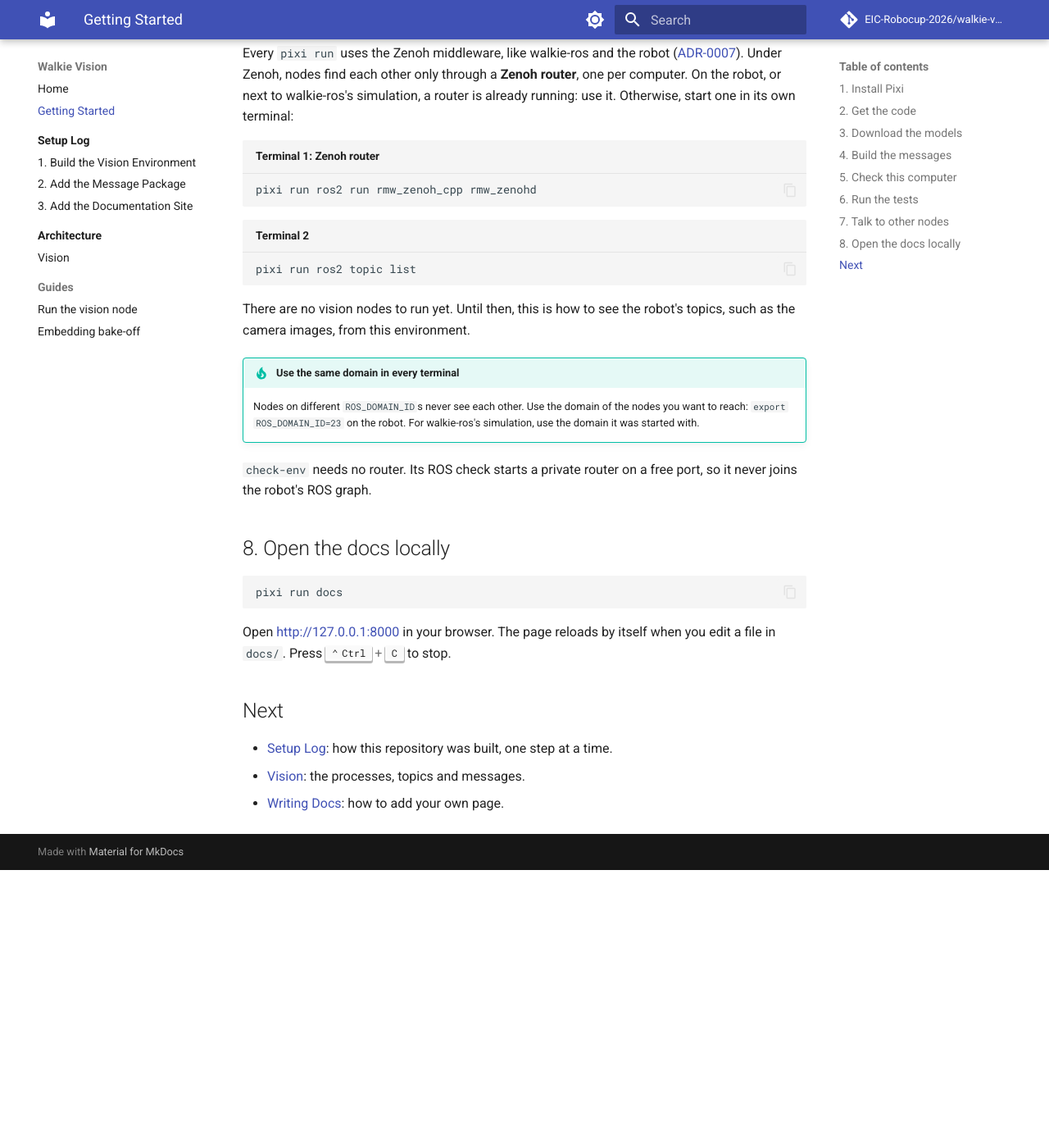
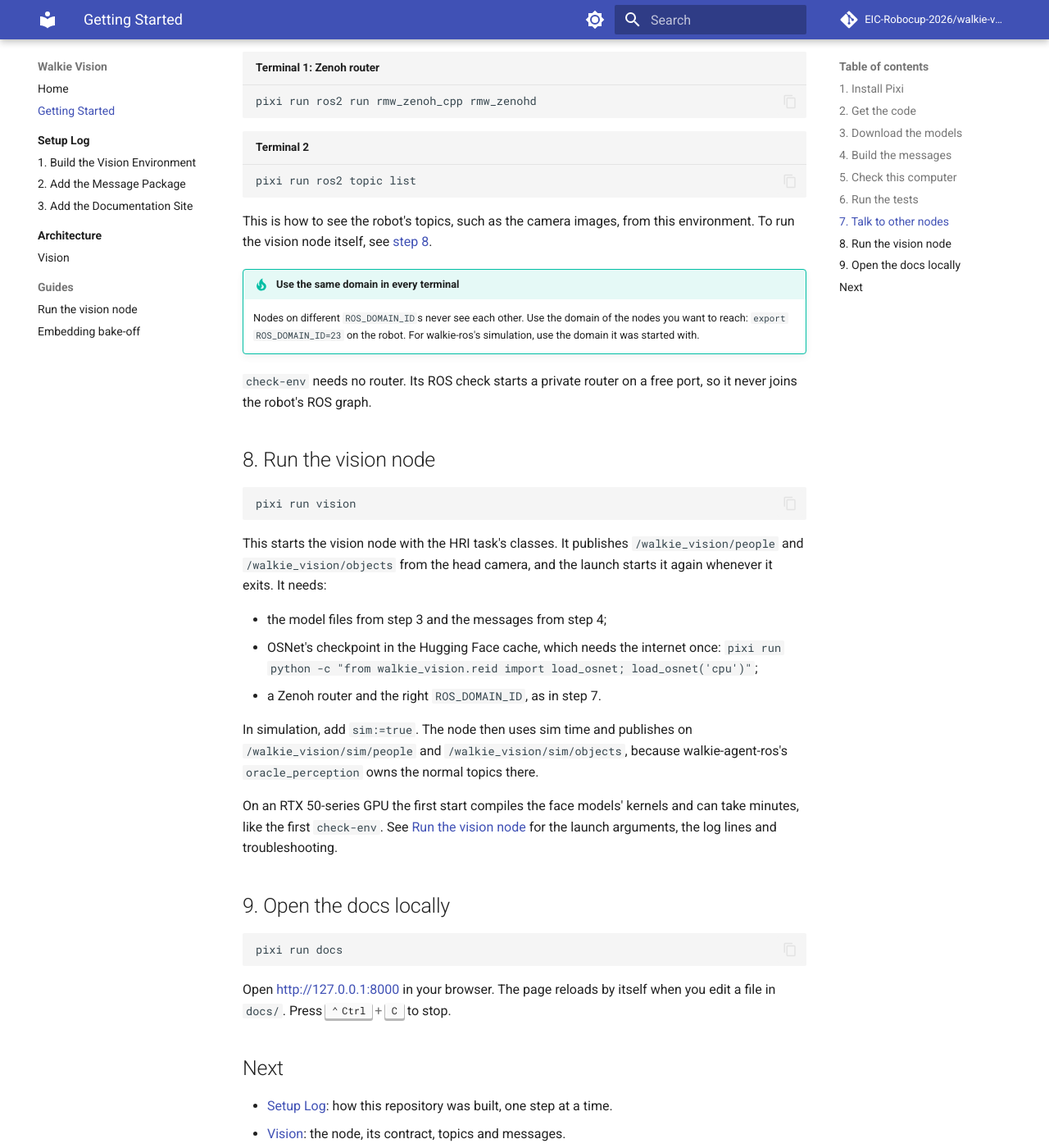
Before and after one commit to EIC-Robocup-2026/walkie-vision, an MkDocs documentation site: the page built from docs/getting-started.md, in a window 1280 px wide and 1400 px high, scrolled down 2399 px. Shown: the whole window at 82% size. Built offline with MkDocs 1.6.1 and Material for MkDocs 9.7.7, drawn with Linux system fonts in a browser that asks for light colours; comment, search, counter and statistics services are not loaded; before the commit the page ends 3460 px from its top, so only the background shows below that; some of the changed text lies outside the part shown.

Commit message:
docs: show how to run the vision node and record c11 and c12
README, the home page and Getting Started say how to run the node, and
drop the "not written yet" and "not on GitHub" notes. The setup log marks
its two-process background as superseded, and lists c11 and c12 with
their results on the RTX 2060. The bake-off guide says walkie-database
migration 0002 is merged.

````diff
--- a/docs/getting-started.md
+++ b/docs/getting-started.md
@@ -32,10 +32,6 @@ git clone https://github.com/EIC-Robocup-2026/walkie-vision.git
 cd walkie-vision
 pixi install
 ```
-
-!!! warning "Not on GitHub yet"
-    The repository exists only on a team laptop for now. Until it is
-    published, get a copy from a team member.
 
 `pixi install` downloads everything listed in `pixi.toml` into a hidden
 `.pixi/` folder inside the project. Nothing is installed system-wide. The
@@ -122,8 +118,9 @@ pixi run ros2 run rmw_zenoh_cpp rmw_zenohd
 pixi run ros2 topic list
 ```
 
-There are no vision nodes to run yet. Until then, this is how to see the
-robot's topics, such as the camera images, from this environment.
+This is how to see the robot's topics, such as the camera images, from
+this environment. To run the vision node itself, see
+[step 8](#8-run-the-vision-node).
 
 !!! tip "Use the same domain in every terminal"
     Nodes on different `ROS_DOMAIN_ID`s never see each other. Use the
@@ -133,7 +130,32 @@ robot's topics, such as the camera images, from this environment.
 `check-env` needs no router. Its ROS check starts a private router on a free
 port, so it never joins the robot's ROS graph.
 
-## 8. Open the docs locally
+## 8. Run the vision node
+
+```bash
+pixi run vision
+```
+
+This starts the vision node with the HRI task's classes. It publishes
+`/walkie_vision/people` and `/walkie_vision/objects` from the head camera,
+and the launch starts it again whenever it exits. It needs:
+
+- the model files from step 3 and the messages from step 4;
+- OSNet's checkpoint in the Hugging Face cache, which needs the internet
+  once:
+  `pixi run python -c "from walkie_vision.reid import load_osnet; load_osnet('cpu')"`;
+- a Zenoh router and the right `ROS_DOMAIN_ID`, as in step 7.
+
+In simulation, add `sim:=true`. The node then uses sim time and publishes
+on `/walkie_vision/sim/people` and `/walkie_vision/sim/objects`, because
+walkie-agent-ros's `oracle_perception` owns the normal topics there.
+
+On an RTX 50-series GPU the first start compiles the face models' kernels
+and can take minutes, like the first `check-env`. See
+[Run the vision node](guides/vision-node.md) for the launch arguments, the
+log lines and troubleshooting.
+
+## 9. Open the docs locally
 
 ```bash
 pixi run docs
@@ -146,6 +168,9 @@ you edit a file in `docs/`. Press ++ctrl+c++ to stop.
 
 - [Setup Log](setup/index.md): how this repository was built, one step at a
   time.
-- [Vision](architecture/vision.md): the processes, topics and messages.
+- [Vision](architecture/vision.md): the node, its contract, topics and
+  messages.
+- [Run the vision node](guides/vision-node.md): the launch arguments, the
+  log lines and troubleshooting.
 - [Writing Docs](setup/03-documentation.md#writing-a-new-page): how to add
   your own page.
````
Also changed, not shown: other parts of docs/getting-started.md (+2 -2 lines), README.md (+16 -5 lines), docs/guides/bakeoff.md (+1 -1 lines), docs/index.md (+6 -6 lines), docs/setup/01-vision-environment.md (+22 -7 lines).
